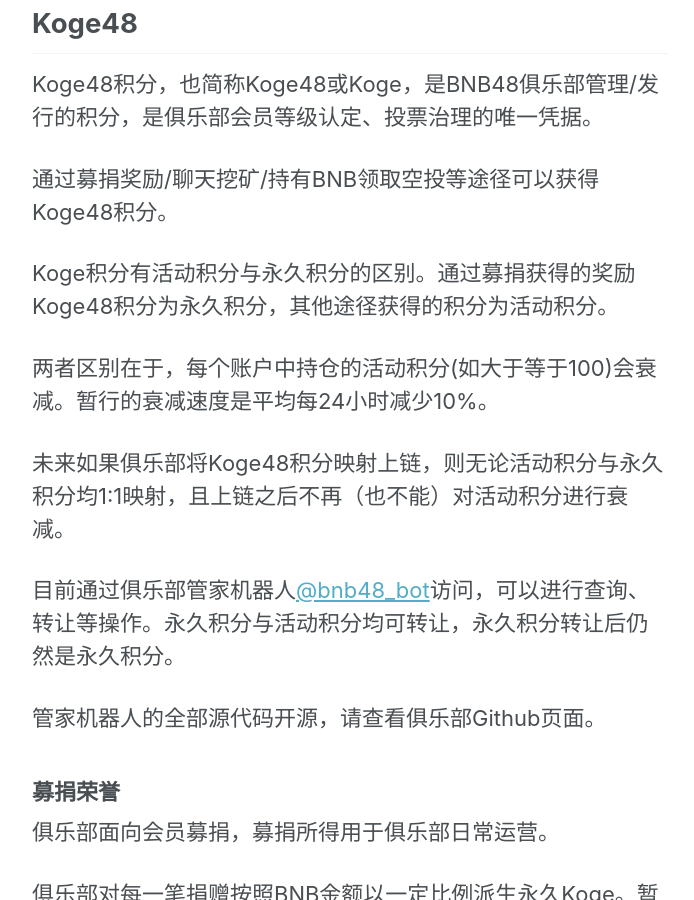
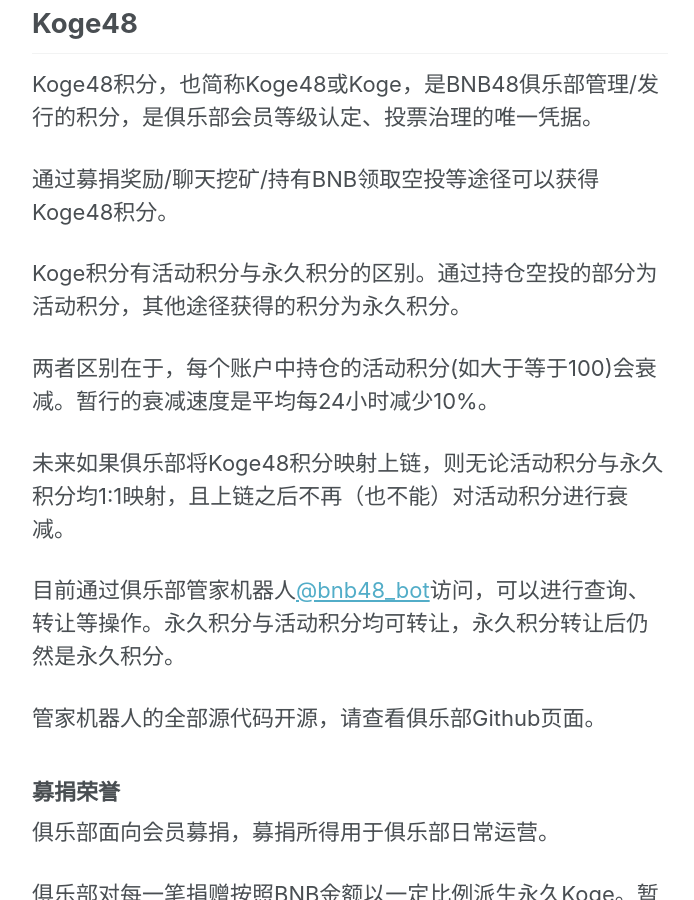
Before and after one commit to 48Club/BNB48Club.github.io, a Jekyll site: the page built from _pages/koge48.md, in a window 1280 px wide and 900 px high, scrolled down 2472 px. Shown: the whole window, without its empty margins (290-984 px from the left). Built offline with Jekyll 4.4.1, drawn with Linux system fonts in a browser that asks for light colours.

Commit message:
修改描述，仅有空投部分为活动，挖矿和捐赠均为永久

```diff
--- a/_pages/koge48.md
+++ b/_pages/koge48.md
@@ -53,7 +53,7 @@
 
 通过募捐奖励/聊天挖矿/持有BNB领取空投等途径可以获得Koge48积分。
 
-Koge积分有活动积分与永久积分的区别。通过募捐获得的奖励Koge48积分为永久积分，其他途径获得的积分为活动积分。
+Koge积分有活动积分与永久积分的区别。通过持仓空投的部分为活动积分，其他途径获得的积分为永久积分。
 
 两者区别在于，每个账户中持仓的活动积分(如大于等于100)会衰减。暂行的衰减速度是平均每24小时减少10%。
 
```
